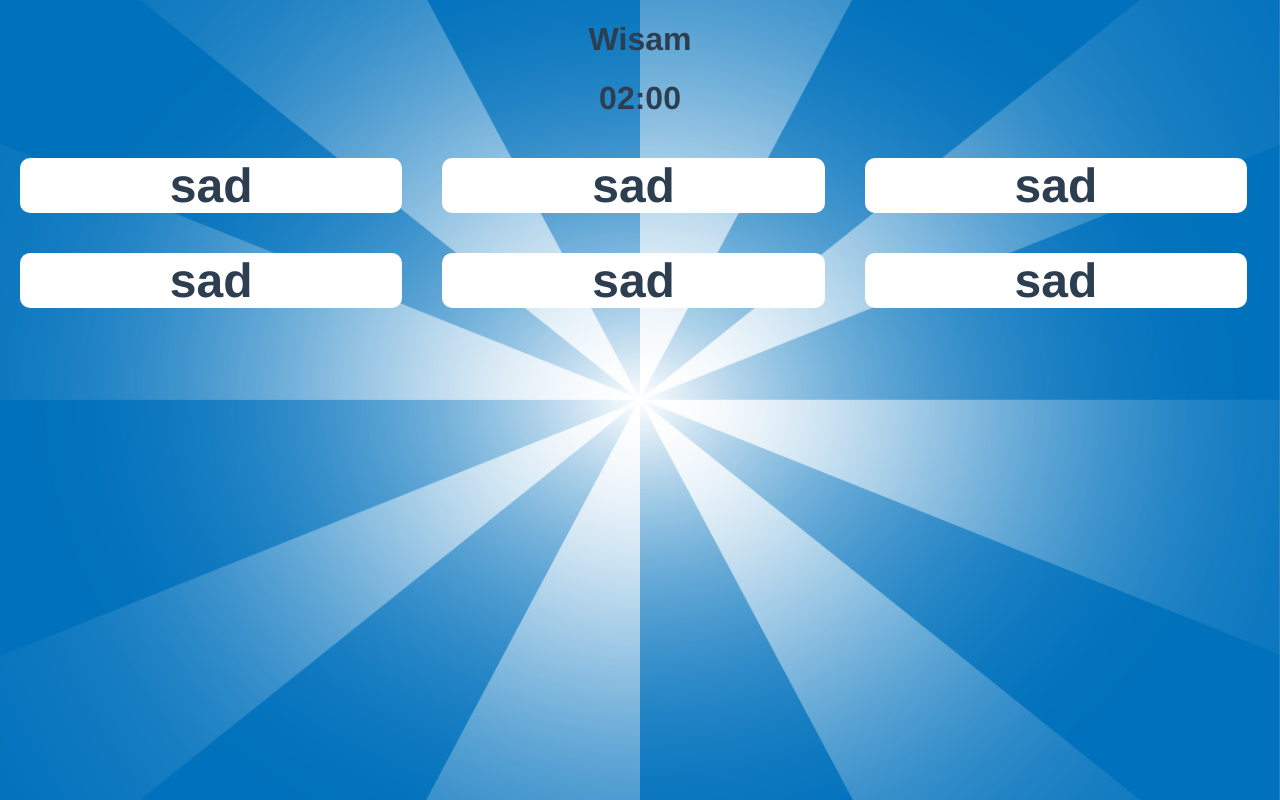
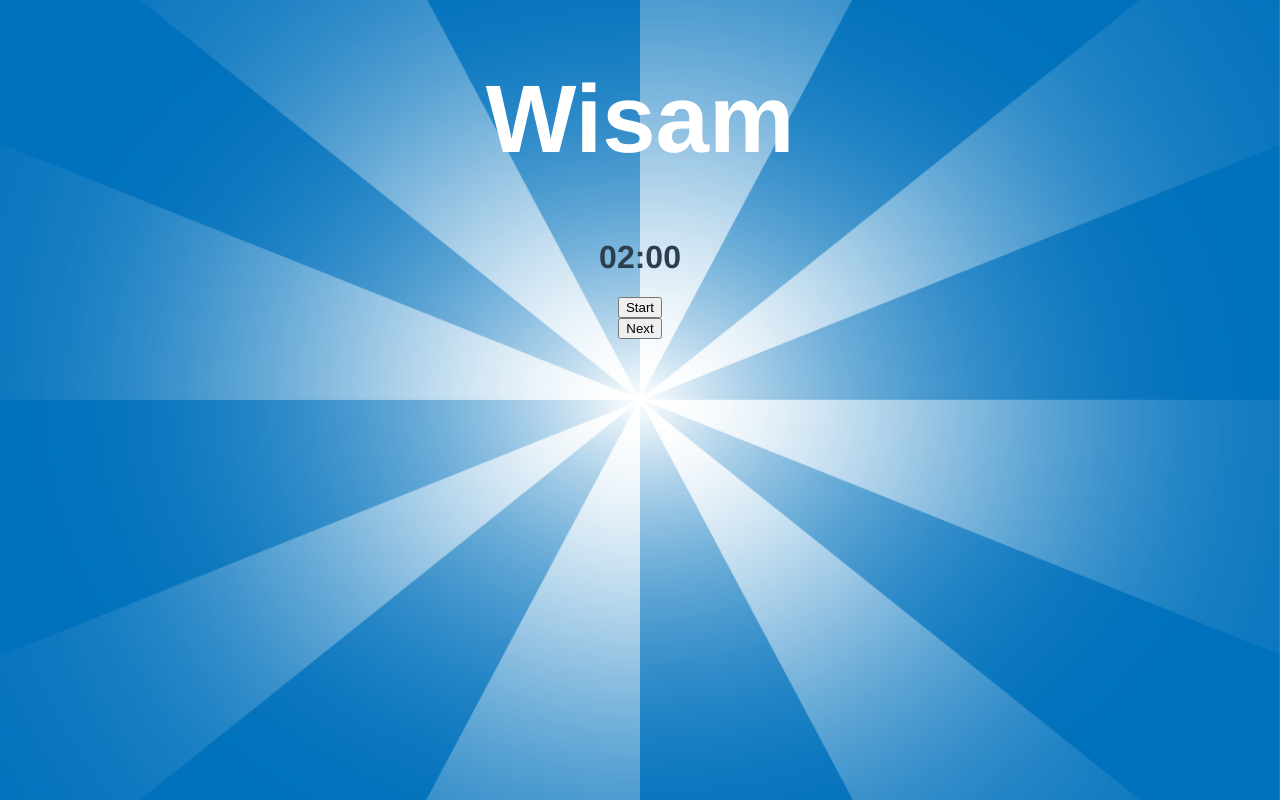
Before and after one commit to wisam87/eterminal, a Vue app: page / in a window 1280 px wide. Built offline with nearby package versions, Linux system fonts and the light colour scheme.

Commit message:
whatever changes i think i made

```diff
--- a/public/index.html
+++ b/public/index.html
@@ -5,7 +5,7 @@
     <meta http-equiv="X-UA-Compatible" content="IE=edge">
     <meta name="viewport" content="width=device-width,initial-scale=1.0">
     <link rel="icon" href="<%= BASE_URL %>favicon.ico">
-    <title>eterminal</title>
+    <title>MPL E-Terminal</title>
     <style>
     </style>
   </head>
--- a/src/App.vue
+++ b/src/App.vue
@@ -17,45 +17,16 @@
 
       <div v-if="step === 2" class="game">
         <div class="name">
-          <h1>Wisam</h1>
+          <h1 class="kidsname">Wisam</h1>
           <h1>02:00</h1>
+          <button v-if="game.step === 1" @click.prevent="startGame()">Start</button>
+          <h1 v-if="containers.selected">Container In Progress: {{containers.selected}}</h1>
+          <br><button @click.prevent="nextContainer()">Next</button>
+
+          <h1 v-if="game.step === 3">Finished</h1>
+
         </div>
 
-          <div class="challenge">
-            <div class="box">
-              sad
-            </div>
-          </div>
-
-          <div class="challenge">
-            <div class="box">
-              sad
-            </div>
-          </div>
-
-          <div class="challenge">
-            <div class="box">
-              sad
-            </div>
-          </div>
-
-          <div class="challenge">
-            <div class="box">
-              sad
-            </div>
-          </div>
-
-          <div class="challenge">
-            <div class="box">
-              sad
-            </div>
-          </div>
-
-          <div class="challenge">
-            <div class="box">
-              sad
-            </div>
-          </div>
 
       </div>
 
@@ -78,11 +49,43 @@ export default {
   data() {
     return {
       step: 2,
+      game: {
+        step: 1,
+      },
+      containers: {
+        stock: ['A1', 'A2', 'A3', 'A4', 'A5', 'A6'],
+        loaded: [],
+        selected: '',
+      },
+      time: {
+        remaining: 120
+      }
     }
   },
   methods: {
     add() {
       this.step++;
+    },
+    selectContainer() {
+      if(!this.containers.stock.length) {
+        this.game.step = 3;
+      }
+
+      var randomPosContainer = Math.floor(Math.random()*this.containers.stock.length);
+      var randomContainer = this.containers.stock[randomPosContainer];
+      this.containers.selected = randomContainer;
+    },
+    startGame() {
+      this.selectContainer();
+      this.game.step++;
+    },
+    nextContainer() {
+      this.containers.loaded.push(this.containers.selected);
+      this.containers.stock = this.containers.stock.filter(e => e !== this.containers.selected);
+
+      this.selectContainer();
+
+
     }
   }
 }
@@ -154,4 +157,9 @@ export default {
   font-size: 3em;
   font-weight: bold;
 }
+
+.kidsname {
+  color: white;
+  font-size: 6em;
+}
 </style>
```
